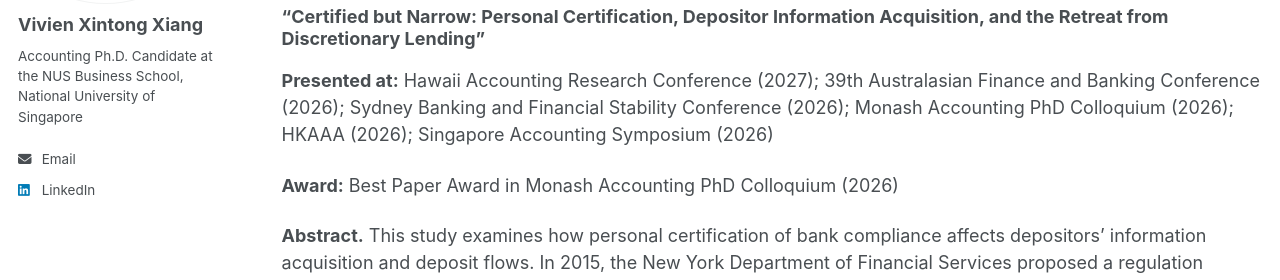
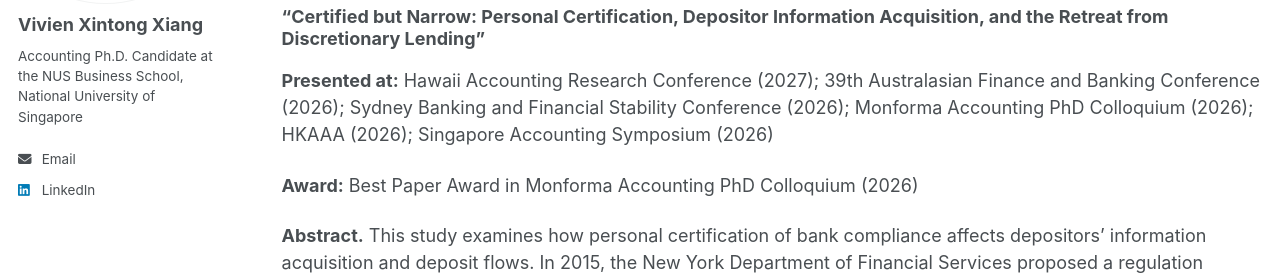
Before and after one commit to vivienxintongxiang/vivienxintongxiang.github.io, a Jekyll site: the page built from _pages/research.md, in a window 1280 px wide and 900 px high. Shown: the part 231-511 px from the top of the window. Built offline with Jekyll 4.4.1, drawn with Linux system fonts in a browser that asks for light colours; a style sheet for code colours, icons or effects is not loaded.

Commit message:
Update research.md

```diff
--- a/_pages/research.md
+++ b/_pages/research.md
@@ -9,9 +9,9 @@ author_profile: true
 
 ### “Certified but Narrow: Personal Certification, Depositor Information Acquisition, and the Retreat from Discretionary Lending”
 
-**Presented at:** Hawaii Accounting Research Conference (2027); 39th Australasian Finance and Banking Conference (2026); Sydney Banking and Financial Stability Conference (2026); Monash Accounting PhD Colloquium (2026); HKAAA (2026); Singapore Accounting Symposium (2026)
+**Presented at:** Hawaii Accounting Research Conference (2027); 39th Australasian Finance and Banking Conference (2026); Sydney Banking and Financial Stability Conference (2026); Monforma Accounting PhD Colloquium (2026); HKAAA (2026); Singapore Accounting Symposium (2026)
 
-**Award:** Best Paper Award in Monash Accounting PhD Colloquium (2026)
+**Award:** Best Paper Award in Monforma Accounting PhD Colloquium (2026)
 
 **Abstract.** This study examines how personal certification of bank compliance affects depositors' information acquisition and deposit flows. In 2015, the New York Department of Financial Services proposed a regulation requiring the chief compliance officer of every New York-chartered bank to personally certify its anti-money-laundering compliance, with potential criminal penalties for a false certification. I first validate that certified banks experience a decline in severe enforcement actions following the proposal. I then show that depositors reallocate funds from local uncertified competitors to certified banks at unchanged deposit rates, a local reallocation effect that is more pronounced for banks with greater pre-existing enforcement exposure. Consistent with public certification crowding out depositors' private information acquisition, deposits at certified banks become insensitive to money-laundering news: when such news appears in a county, uncertified branches lose deposits while certified branches in the same county do not. Additional analyses reveal the cost of producing the certified signal: certified banks retreat from discretionary lending and reduce small business credit in the counties they serve. Overall, the findings indicate that certification both attracts deposits and stabilizes bank funding by reducing depositors' need to monitor, with the unintended cost of credit to borrowers who depend on bank discretion.
 
```
